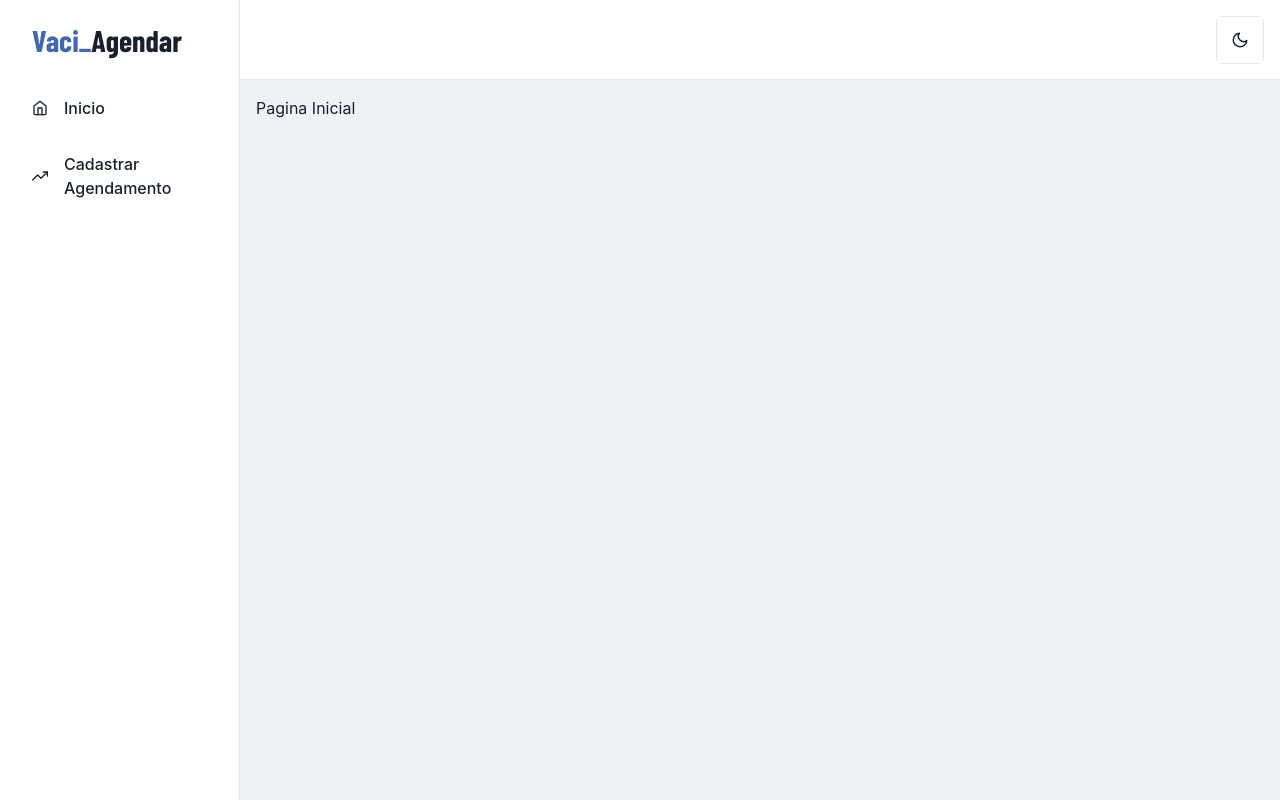
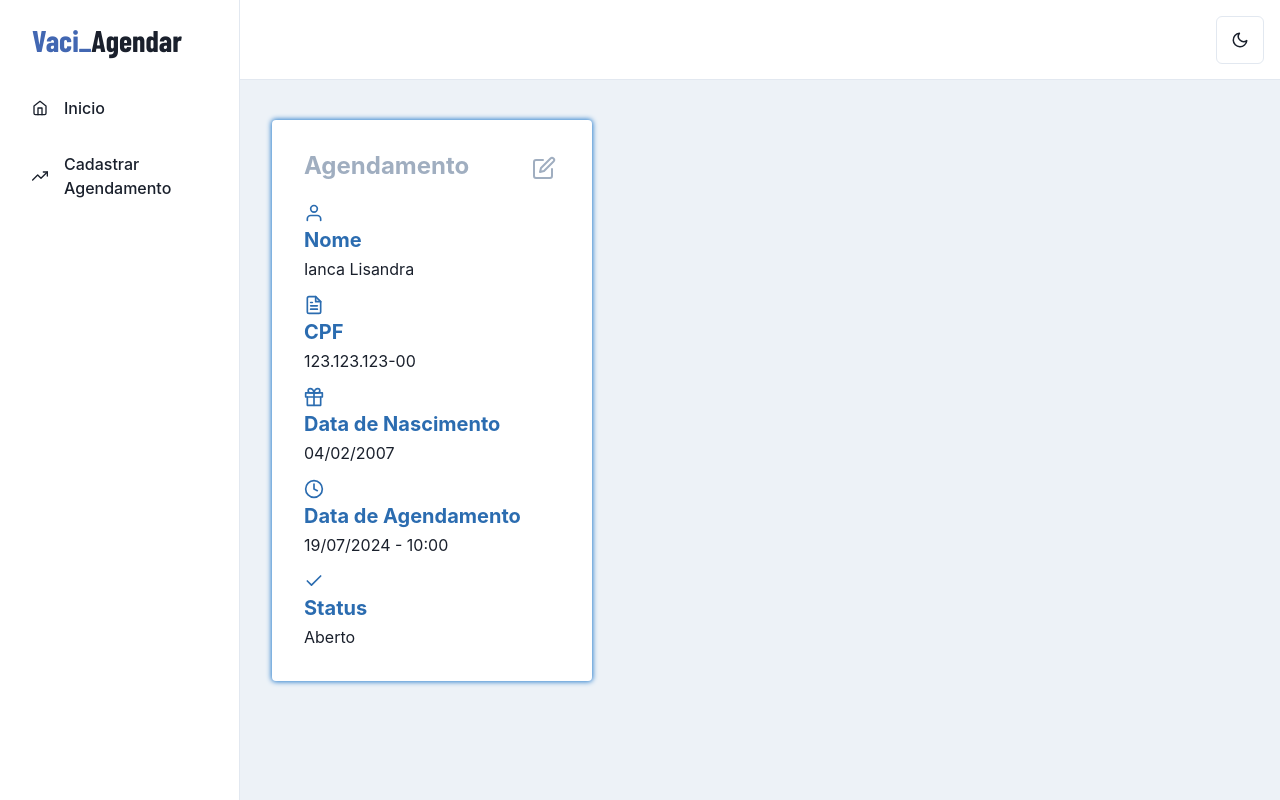
Before and after one commit to LiszUehara/vaci_agendar-front, a React (Vite) app: page / in a window 1280 px wide. Built offline with nearby package versions, Linux system fonts and the light colour scheme; no server answers; a web font is replaced by a local one.

Commit message:
:sparkles: feat: Initial structure of the listing screen

```diff
--- /dev/null
+++ b/src/pages/ListSchedule/index.tsx
@@ -0,0 +1,82 @@
+import {
+    Box,
+    Heading,
+    Text,
+    Stack,
+    Flex,
+    IconButton,
+    InputGroup,
+    InputRightElement,
+    ListItem,
+    UnorderedList,
+    ListIcon,
+    List,
+    useColorModeValue,
+  } from "@chakra-ui/react";
+import { FiCheck, FiClock, FiEdit, FiFileText, FiGift, FiUser } from "react-icons/fi";
+import { Link } from "react-router-dom";
+  const formatter = new Intl.DateTimeFormat("pt-br", {
+    day: "2-digit",
+    month: "2-digit",
+    year: "numeric",
+  });
+  export const ListSchedule = () => {
+    return (
+      <Flex py={6} px={4} rowGap={8} justifyContent={"flex-start"} flexWrap={'wrap'} display={'flex'} columnGap={8}>
+        <Stack width={320} padding={'32px'} borderRadius={'4px'} bgColor={useColorModeValue('white', 'gray.800')}
+        sx={{boxShadow: '0 0 5px 1px var(--chakra-colors-blue-500)'}}
+        _hover={{boxShadow: '0 0 30px 1px var(--chakra-colors-blue-300)'}}>
+          <Heading
+            color={"gray.400"}
+            fontSize={"2xl"}
+            fontFamily={"body"}
+            display={"flex"}
+            borderBottom={'1px solid'}
+            paddingBottom={2}
+            borderColor={'white'}
+            justifyContent={"space-between"}
+          >
+              Agendamento
+              <IconButton
+                as={Link}
+                variant="link"
+                colorScheme="blue.900"
+                size="xl"
+                padding={1}
+                icon={<FiEdit />}
+                _hover={{ color: "blue.900" }}
+                to={`discipline/edit?id=`}
+              />
+            </Heading>
+        <List spacing={3}  >
+          <ListItem>
+            <ListIcon as={FiUser} color='blue.600' fontSize={20} />
+            <Text marginBottom={'2px'} color='blue.600' fontSize={20} fontWeight={700}>Nome</Text>
+            <Text>Ianca Lisandra</Text>
+          </ListItem>
+          <ListItem>
+            <ListIcon as={FiFileText} color='blue.600' fontSize={20}/>
+            <Text marginBottom={'2px'} color='blue.600' fontSize={20} fontWeight={700}>CPF</Text>
+            <Text>123.123.123-00</Text>
+          </ListItem>
+          <ListItem>
+            <ListIcon as={FiGift} color='blue.600' fontSize={20}/>
+            <Text marginBottom={'2px'} color='blue.600' fontSize={20} fontWeight={700}>Data de Nascimento</Text>
+            <Text>04/02/2007</Text>
+          </ListItem>
+          <ListItem>
+            <ListIcon as={FiClock} color='blue.600' fontSize={20}/>
+            <Text marginBottom={'2px'} color='blue.600' fontSize={20} fontWeight={700}>Data de Agendamento</Text>
+            <Text>19/07/2024 - 10:00</Text>
+          </ListItem>
+          <ListItem>
+            <ListIcon as={FiCheck} color='blue.600' fontSize={20}/>
+            <Text marginBottom={'2px'} color='blue.600' fontSize={20} fontWeight={700}>Status</Text>
+            <Text>Aberto</Text>
+          </ListItem>
+        </List>
+        </Stack>
+
+      </Flex>
+    )
+}
--- a/src/routes.tsx
+++ b/src/routes.tsx
@@ -3,6 +3,7 @@ import { Suspense  } from 'react';
 import { Spinner } from '@chakra-ui/react';
 import Sidebar from './components/Sidebar';
 import CreateSchedule from './pages/CreateSchedule';
+import { ListSchedule } from './pages/ListSchedule';
 
 const AppRoutes = () => (
   <BrowserRouter>
@@ -18,7 +19,7 @@ const AppRoutes = () => (
           </>
         }
       >
-        <Route element={<>Pagina Inicial</>} path='/' />
+        <Route element={<ListSchedule/>} path='/' />
         <Route element={<CreateSchedule />} path='/include' />
       </Route>
     </Routes>
```
